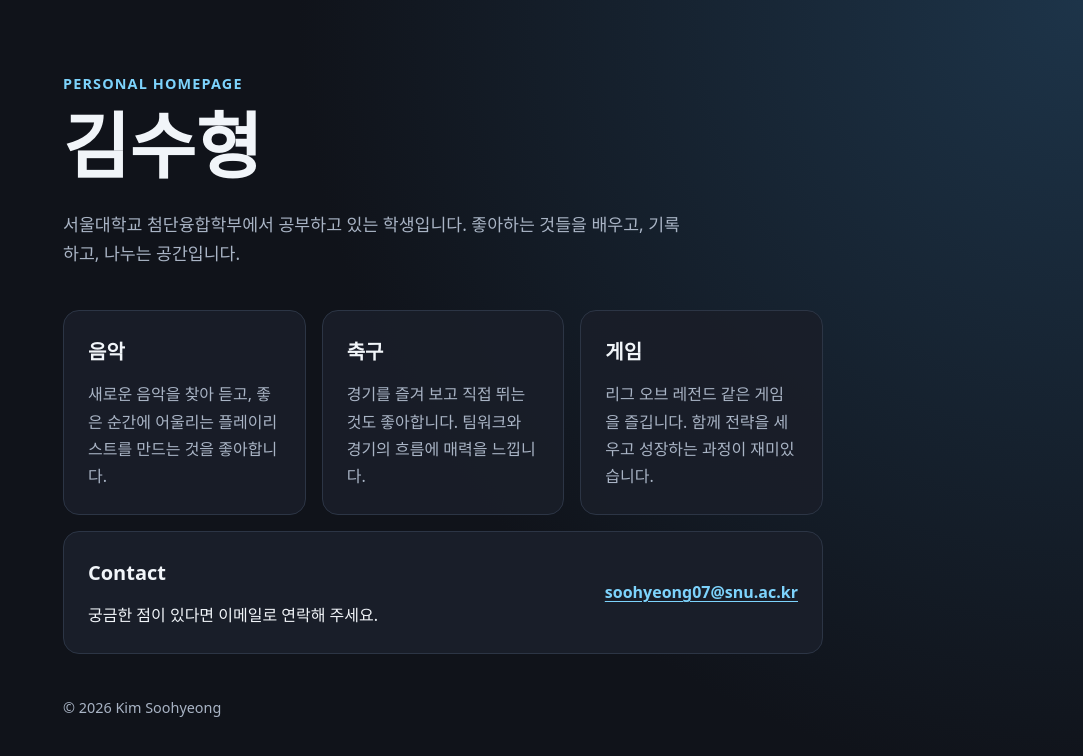
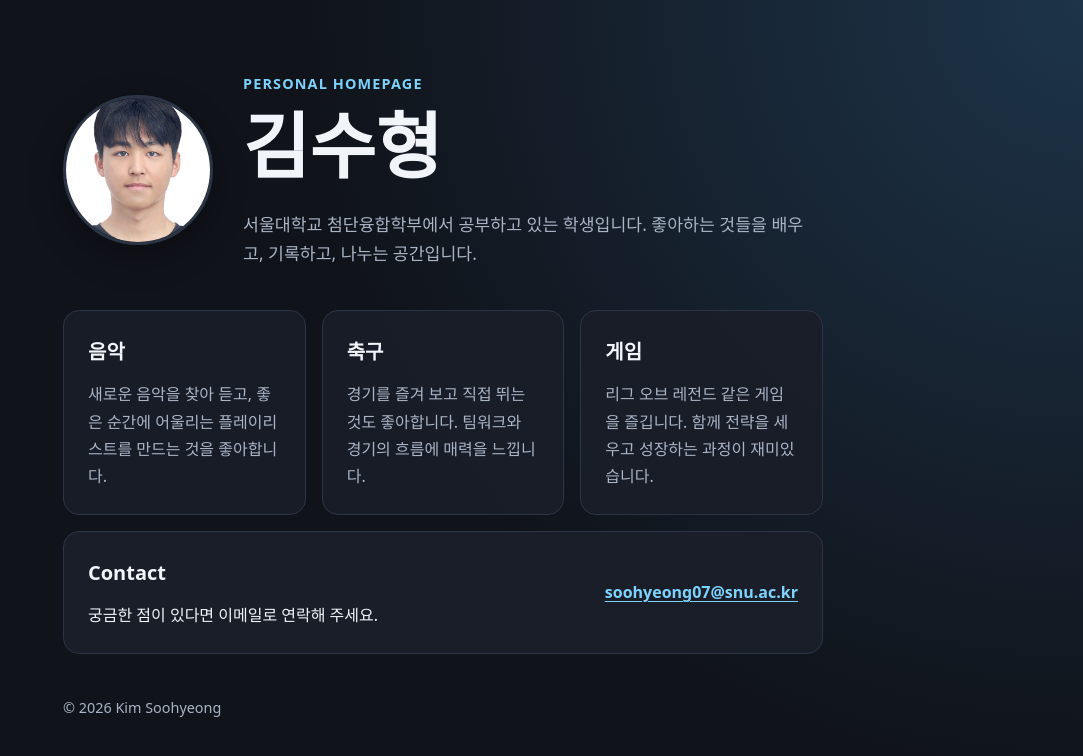
Before and after one commit to soohyeong07/soohyeong07.github.io, a plain HTML site: page index.html in a window 1280 px wide. Shown: the whole page, without its empty margins (197-1280 px from the left). Drawn offline with Linux system fonts and the light colour scheme.

Commit message:
Add profile photo

```diff
--- a/index.html
+++ b/index.html
@@ -10,7 +10,8 @@
     * { box-sizing: border-box; }
     body { margin: 0; min-height: 100vh; background: radial-gradient(circle at top right, #1d3449, var(--background) 52%); color: var(--text); font-family: system-ui, -apple-system, BlinkMacSystemFont, "Segoe UI", sans-serif; line-height: 1.7; }
     main { width: min(100% - 40px, 760px); margin: 0 auto; padding: 72px 0 48px; }
-    .intro { margin-bottom: 42px; }
+    .intro { display: flex; align-items: center; gap: 30px; margin-bottom: 42px; }
+    .profile-image { width: 150px; height: 150px; flex: 0 0 auto; border: 3px solid var(--border); border-radius: 50%; object-fit: cover; object-position: center; box-shadow: 0 12px 35px rgb(0 0 0 / 30%); }
     .eyebrow { margin: 0 0 10px; color: var(--accent); font-size: 0.9rem; font-weight: 700; letter-spacing: 0.08em; text-transform: uppercase; }
     h1 { margin: 0; font-size: clamp(2.5rem, 8vw, 4.5rem); line-height: 1.1; }
     h2 { margin: 0 0 12px; font-size: 1.25rem; }
@@ -22,15 +23,18 @@
     .contact { display: flex; align-items: center; justify-content: space-between; gap: 20px; margin-top: 16px; padding: 24px; background: var(--surface); border: 1px solid var(--border); border-radius: 16px; }
     a { color: var(--accent); font-weight: 650; text-underline-offset: 3px; }
     footer { margin-top: 42px; color: var(--muted); font-size: 0.9rem; }
-    @media (max-width: 620px) { main { width: min(100% - 32px, 760px); padding-top: 48px; } .grid { grid-template-columns: 1fr; } .contact { align-items: flex-start; flex-direction: column; } }
+    @media (max-width: 620px) { main { width: min(100% - 32px, 760px); padding-top: 48px; } .intro { align-items: flex-start; flex-direction: column; gap: 20px; } .profile-image { width: 120px; height: 120px; } .grid { grid-template-columns: 1fr; } .contact { align-items: flex-start; flex-direction: column; } }
   </style>
 </head>
 <body>
   <main>
     <header class="intro">
-      <p class="eyebrow">Personal homepage</p>
-      <h1>김수형</h1>
-      <p class="lead">서울대학교 첨단융합학부에서 공부하고 있는 학생입니다. 좋아하는 것들을 배우고, 기록하고, 나누는 공간입니다.</p>
+      <img class="profile-image" src="assets/profile.jpg" alt="김수형의 프로필 사진">
+      <div>
+        <p class="eyebrow">Personal homepage</p>
+        <h1>김수형</h1>
+        <p class="lead">서울대학교 첨단융합학부에서 공부하고 있는 학생입니다. 좋아하는 것들을 배우고, 기록하고, 나누는 공간입니다.</p>
+      </div>
     </header>
     <section class="grid" aria-label="관심사">
       <article class="card"><h2>음악</h2><p>새로운 음악을 찾아 듣고, 좋은 순간에 어울리는 플레이리스트를 만드는 것을 좋아합니다.</p></article>
```
Also changed, not shown: assets/profile.jpg (added).
